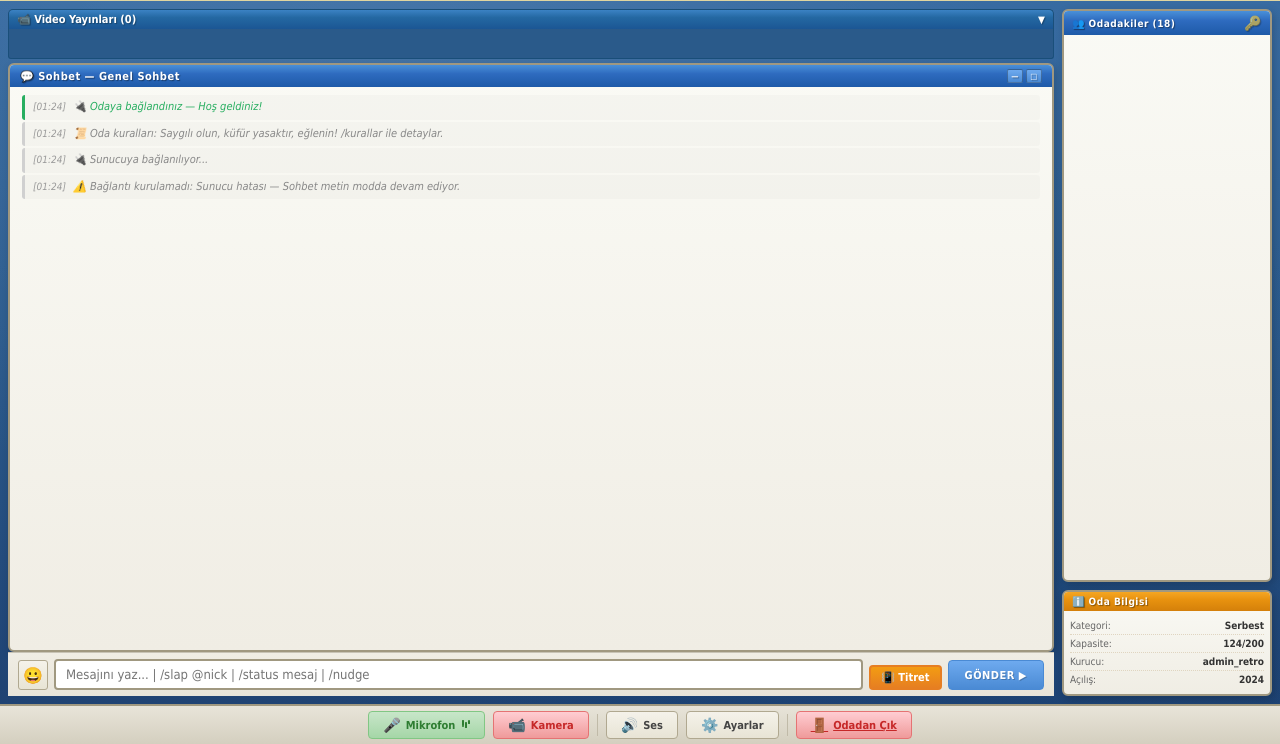
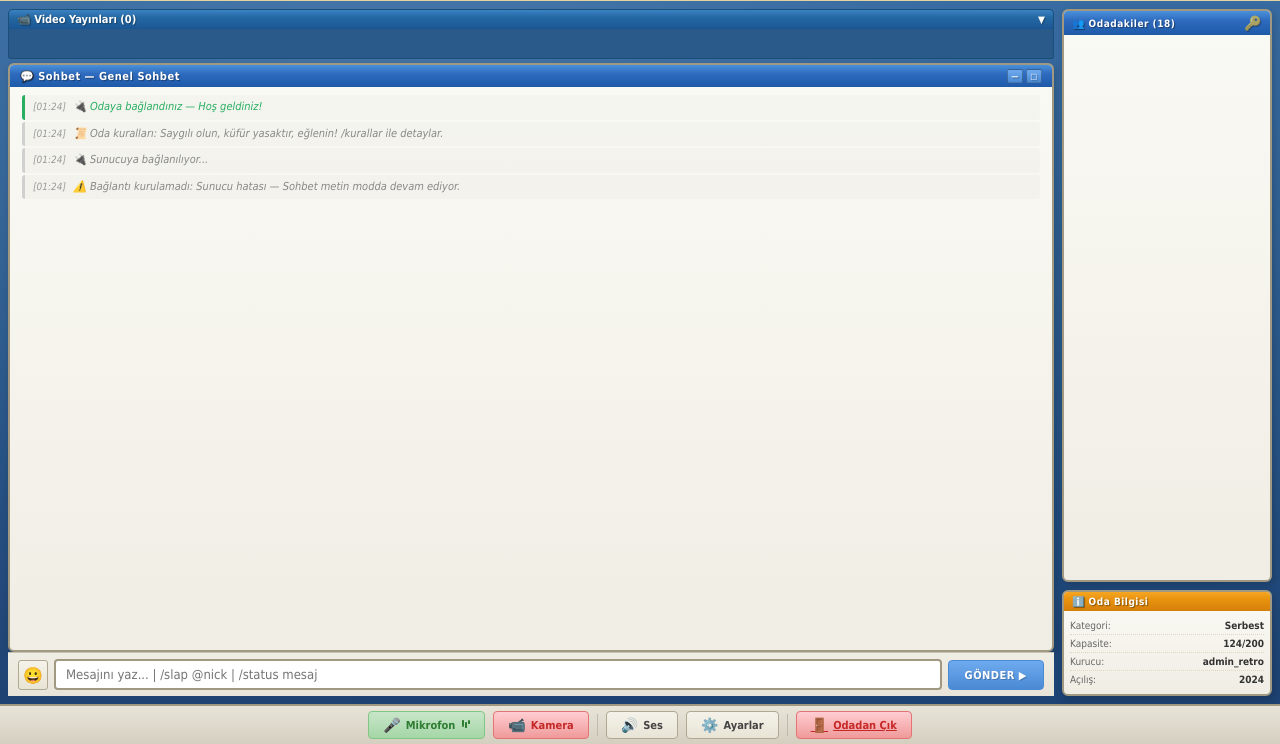
Before and after one commit to ahmedfirat21-dotcom/retrosesler, a website: page room.html in a window 1280 px wide. Shown: the part 56-800 px from the top of the page. Drawn offline with Linux system fonts and the light colour scheme; no server answers; a web font is replaced by a local one.

Commit message:
fix: Titresimi sadece DM'e ozel yap, genel odadan kaldir

```diff
--- a/room.html
+++ b/room.html
@@ -1796,9 +1796,7 @@
                 <div class="chat-input-area">
                     <button class="btn-emoji" id="btn-emoji" onclick="toggleEmoji()" title="İfadeler">😀</button>
                     <textarea class="chat-input" id="chat-input"
-                        placeholder="Mesajını yaz... | /slap @nick | /status mesaj | /nudge" rows="1"></textarea>
-                    <button class="btn-nudge" id="btn-nudge" onclick="sendNudge()"
-                        title="MSN Titresim! (5sn bekleme)">📳 Titret</button>
+                        placeholder="Mesajını yaz... | /slap @nick | /status mesaj" rows="1"></textarea>
                     <button class="btn-send" id="btn-send" onclick="sendMessage()">GÖNDER ▶</button>
                 </div>
             </div>
@@ -2048,10 +2046,6 @@
                         showTypingIndicator(senderNick);
                     } else if (json.type === 'dm') {
                         receiveDM(senderNick, json.text);
-                    } else if (json.type === 'nudge') {
-                        // MSN Titresim!
-                        addMessage('system', { text: '📳 ' + senderNick + ' seni titretti!!!', subtype: 'dj' });
-                        triggerNudgeEffect();
                     } else if (json.type === 'dm_nudge') {
                         receiveDMNudge(senderNick);
                     } else if (json.type === 'slap') {
@@ -2450,14 +2444,6 @@
                     } catch { }
                 }
                 renderParticipantList();
-                inputEl.value = '';
-                inputEl.focus();
-                return;
-            }
-
-            // /nudge komutu
-            if (text.toLowerCase() === '/nudge') {
-                sendNudge();
                 inputEl.value = '';
                 inputEl.focus();
                 return;
@@ -2997,39 +2983,8 @@
             setTimeout(() => document.body.classList.remove('nudge-shake'), 600);
         }
 
-        async function sendNudge() {
-            if (nudgeCooldown) return;
-            nudgeCooldown = true;
-            const btn = document.getElementById('btn-nudge');
-            btn.disabled = true;
-
-            // Kendi ekranda da titrelt
-            addMessage('system', { text: '📳 Herkese titresim gönderdin!', subtype: 'dj' });
-            triggerNudgeEffect();
-
-            // Broadcast
-            if (livekitRoom && livekitRoom.localParticipant) {
-                try {
-                    const encoder = new TextEncoder();
-                    const data = encoder.encode(JSON.stringify({ type: 'nudge' }));
-                    await livekitRoom.localParticipant.publishData(data, { reliable: true });
-                } catch { }
-            }
-
-            // 5sn cooldown
-            let cd = 5;
-            btn.textContent = '⏳ ' + cd + 's';
-            const timer = setInterval(() => {
-                cd--;
-                btn.textContent = '⏳ ' + cd + 's';
-                if (cd <= 0) {
-                    clearInterval(timer);
-                    btn.textContent = '📳 Titret';
-                    btn.disabled = false;
-                    nudgeCooldown = false;
-                }
-            }, 1000);
-        }
+
+        // Genel nudge kaldırıldı — sadece DM nudge var
 
         // DM için nudge
         const dmNudgeCooldowns = {};
```
